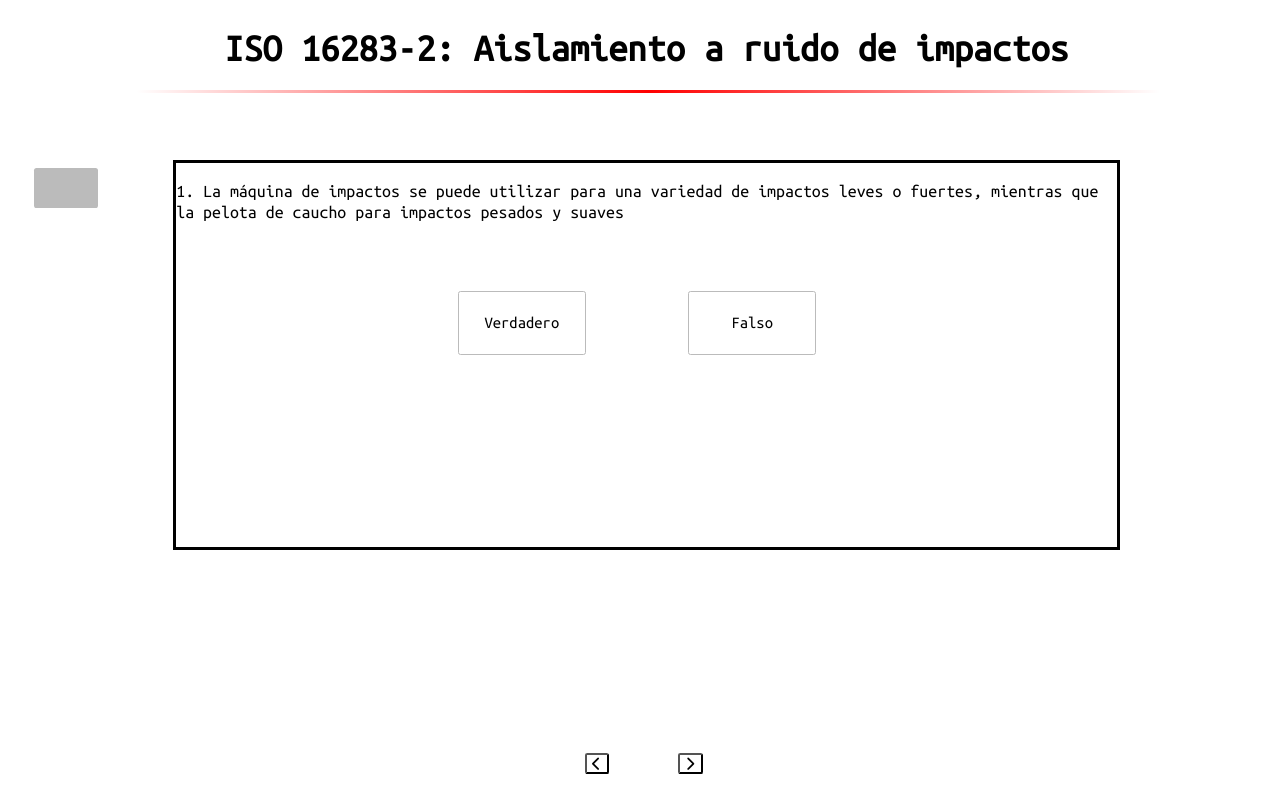
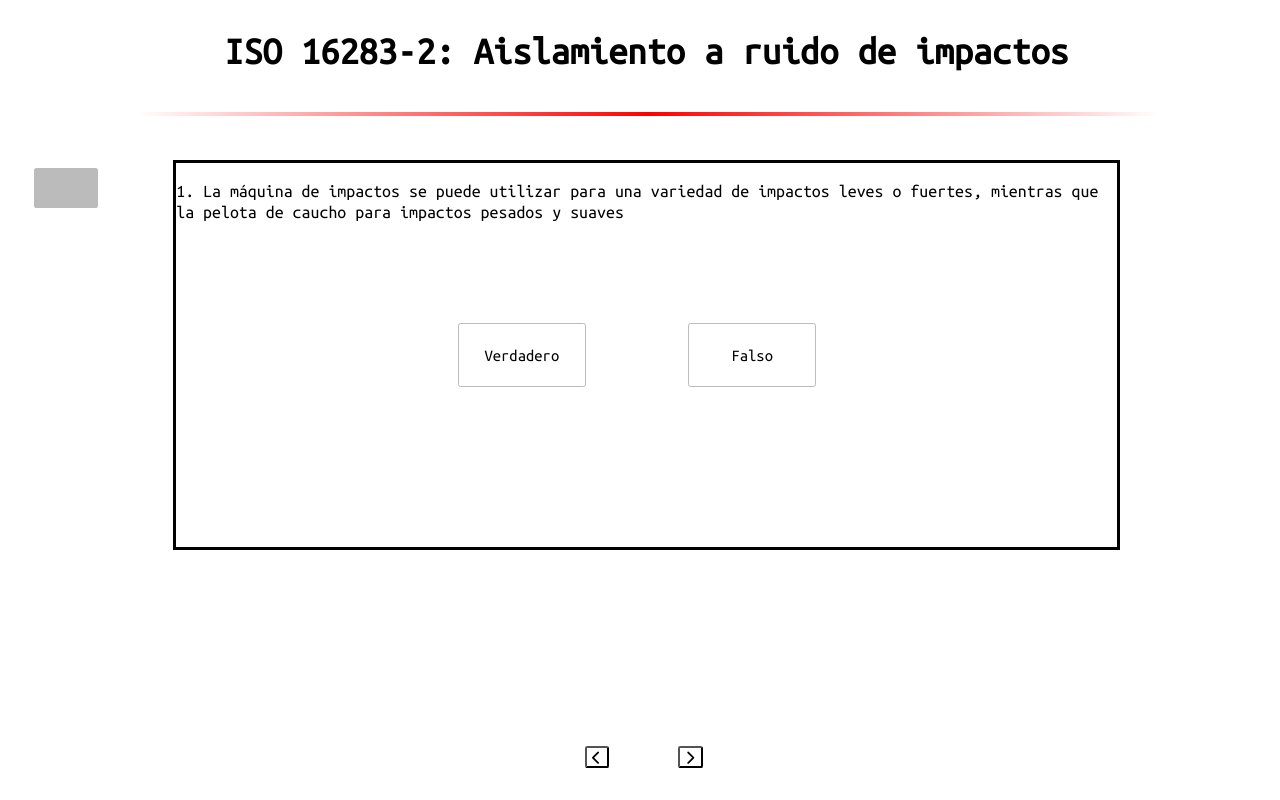
Before and after one commit to mcarreterob/TFG, a plain HTML site: page app.html in a window 1280 px wide. Drawn offline with Linux system fonts and the light colour scheme.

Commit message:
29/12 12:48 - css refactor second approach

```diff
--- a/style.css
+++ b/style.css
@@ -8,7 +8,7 @@ body {
 .form1 {
   position: relative;
   /* left: 10vw; */
-  top: 6vw;
+  top: 12vh;
   font-size: 1.4vw;
 }
 
@@ -19,7 +19,7 @@ body {
   padding: 0.2vw 0.5vw 0.1vw 0.4vw;
   color: black;
   position: absolute;
-  bottom: 2vw;
+  bottom: 4vh;
   left: 45.7vw;
   border-radius: 0.2vw;
   background-color: white;
@@ -38,7 +38,7 @@ body {
   padding: 0.2vw 0.5vw 0.1vw 0.4vw;
   color: black;
   position: absolute;
-  bottom: 2vw;
+  bottom: 4vh;
   left: 53vw;
   border-radius: 0.2vw;
   background-color: white;
@@ -57,7 +57,7 @@ body {
  .myBtn {
    font-family: 'Ubuntu Mono';
    position: absolute;
-   top: 30vw;
+   top: 61vh;
    right: 45.5vw;
    font-size: 1.3vw;
    cursor: pointer;
@@ -78,7 +78,7 @@ body {
 .answer_btn {
   font-family: 'Ubuntu Mono';
   position: relative;
-  top: 4vw;
+  top: 8vh;
   font-size: 1.3vw;
   cursor: pointer;
   left: 20vw;
@@ -116,7 +116,7 @@ body {
   width: 100%;
   background-image: linear-gradient(to right, rgba(255,0,0,0) 10%, rgba(255,0,0,1) 50%, rgba(255,0,0,0) 90%);
   position: absolute;
-  top: 7vw;
+  top: 14vh;
 }
 
 .progress-menu-container {
@@ -150,5 +150,5 @@ h1 {
   line-height: 0.5;
   position: absolute;
   right: 16.5vw;
-  top: 1vw;
+  top: 2vh;
 }
```
